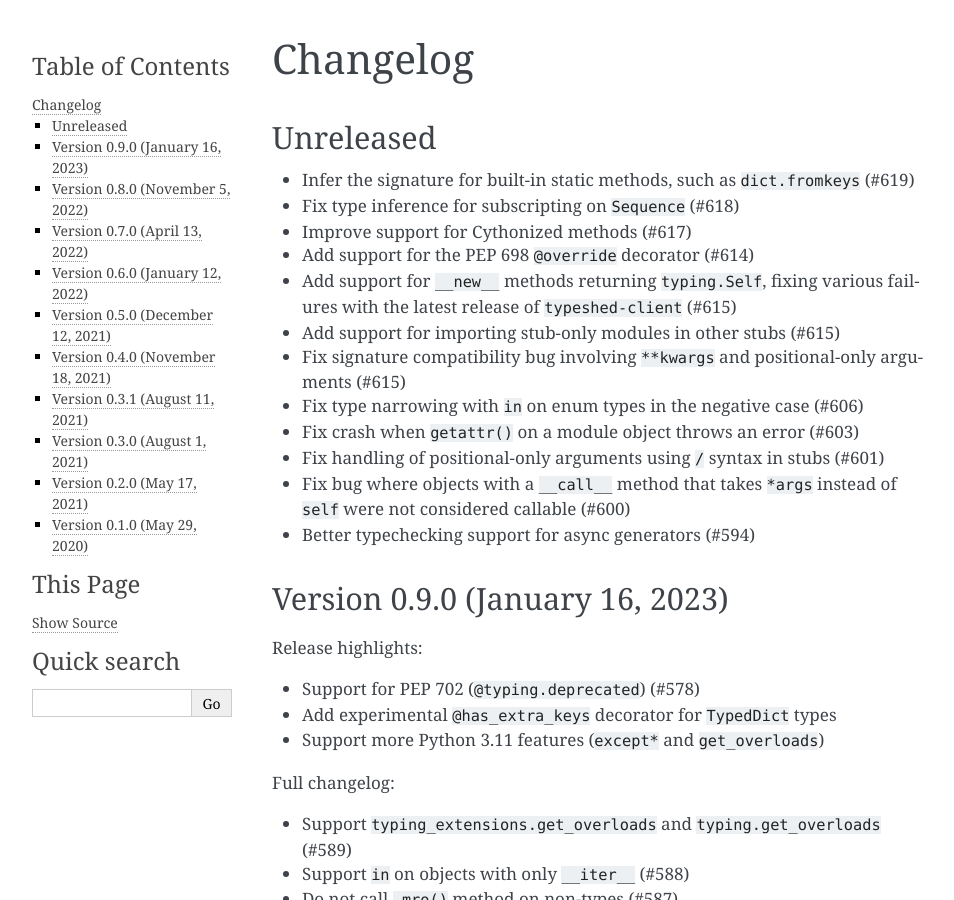
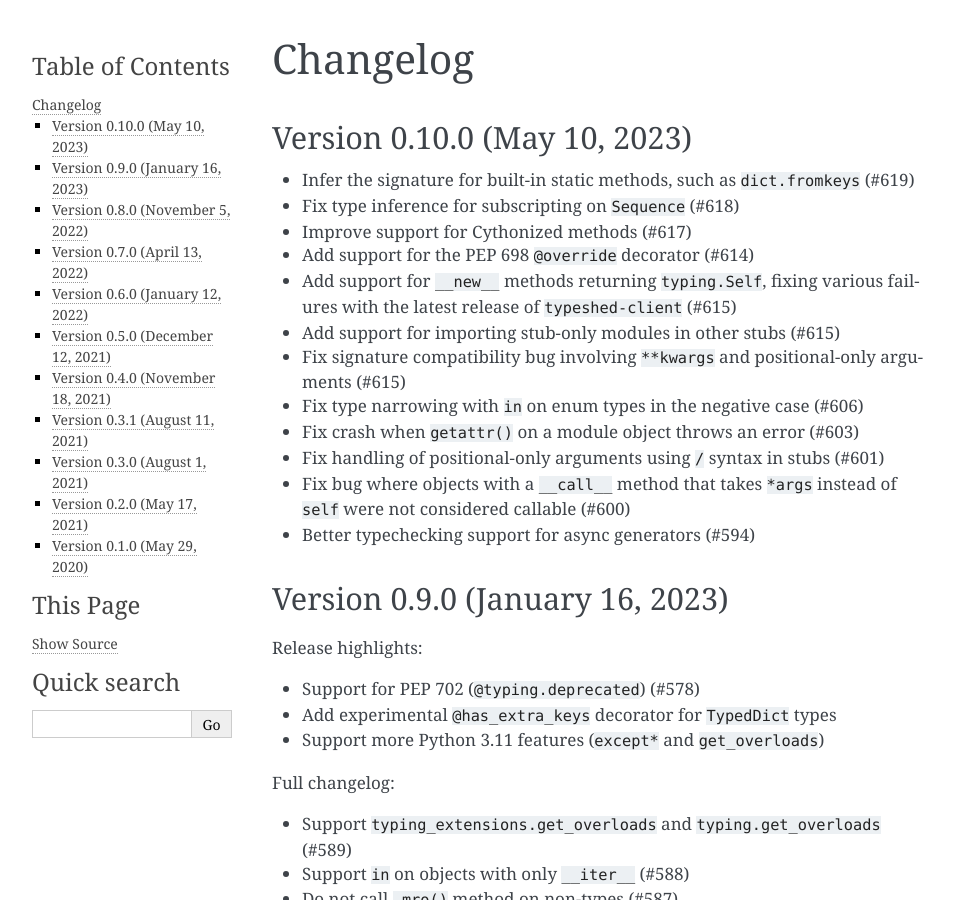
Before and after one commit to quora/pyanalyze, a Sphinx documentation site: the page built from docs/changelog.md, in a window 1280 px wide and 900 px high. Shown: the whole window, without its empty margins (148-1102 px from the left). Built offline with Sphinx 7.4.7, drawn with Linux system fonts in a browser that asks for light colours.

Commit message:
Prepare release 0.10.0 (#621)

```diff
--- a/docs/changelog.md
+++ b/docs/changelog.md
@@ -1,6 +1,6 @@
 # Changelog
 
-## Unreleased
+## Version 0.10.0 (May 10, 2023)
 
 - Infer the signature for built-in static methods, such as `dict.fromkeys` (#619)
 - Fix type inference for subscripting on `Sequence` (#618)
--- a/setup.py
+++ b/setup.py
@@ -2,7 +2,7 @@ from pathlib import Path
 from setuptools import setup
 
 
-version = "0.9.0"
+version = "0.10.0"
 package_data = ["test.toml", "stubs/*/*.pyi"]
 
 
```
